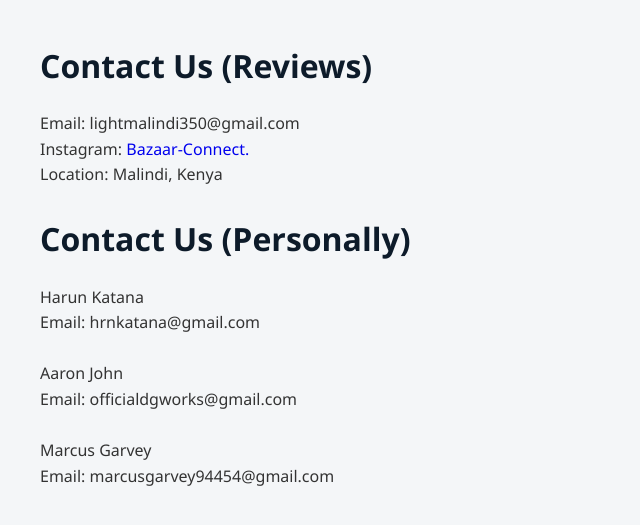
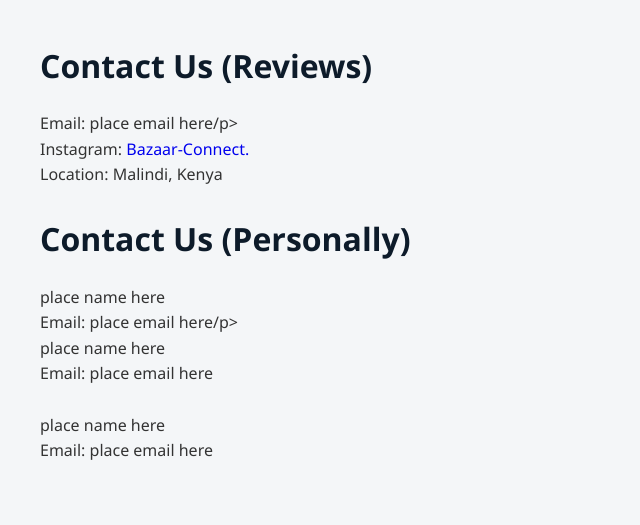
Before and after one commit to DoodleDivine/Bazaar-Connect-Event-Winning-Project-, a Flask app: page /ContactUs in a window 1280 px wide. Shown: the part 75-600 px from the top of the page, without its empty margins (0-640 px from the left). Run offline with Flask 3, Linux system fonts and the light colour scheme.

Commit message:
Replace contact details with placeholders
Updated contact information placeholders in contact.html.

```diff
--- a/frontend/templates/pages/contact.html
+++ b/frontend/templates/pages/contact.html
@@ -24,25 +24,25 @@
 <main>
 
     <h2>Contact Us (Reviews)</h2>
-    <p>Email: lightmalindi350@gmail.com</p>
+    <p>Email: place email here/p>
     <p>Instagram: <a href="https://www.instagram.com/bazaar.connect/?hl=en">Bazaar-Connect.</a> </p>
     <p>Location: Malindi, Kenya</p>
 
     <br>
 
     <h2>Contact Us (Personally)</h2>
-    <p>Harun Katana</p>
-    <p>Email: hrnkatana@gmail.com</p>
+    <p>place name here</p>
+    <p>Email: place email here/p>
 
     <br>
 
-    <p>Aaron John</p>
-    <p>Email: officialdgworks@gmail.com</p>
+    <p>place name here</p>
+    <p>Email: place email here</p>
 
     <br>
 
-    <p>Marcus Garvey</p>
-    <p>Email: marcusgarvey94454@gmail.com</p>
+    <p>place name here</p>
+    <p>Email: place email here</p>
 </main>
 
 <script src="{{ url_for('static', filename='js/script.js') }}"></script>
```
